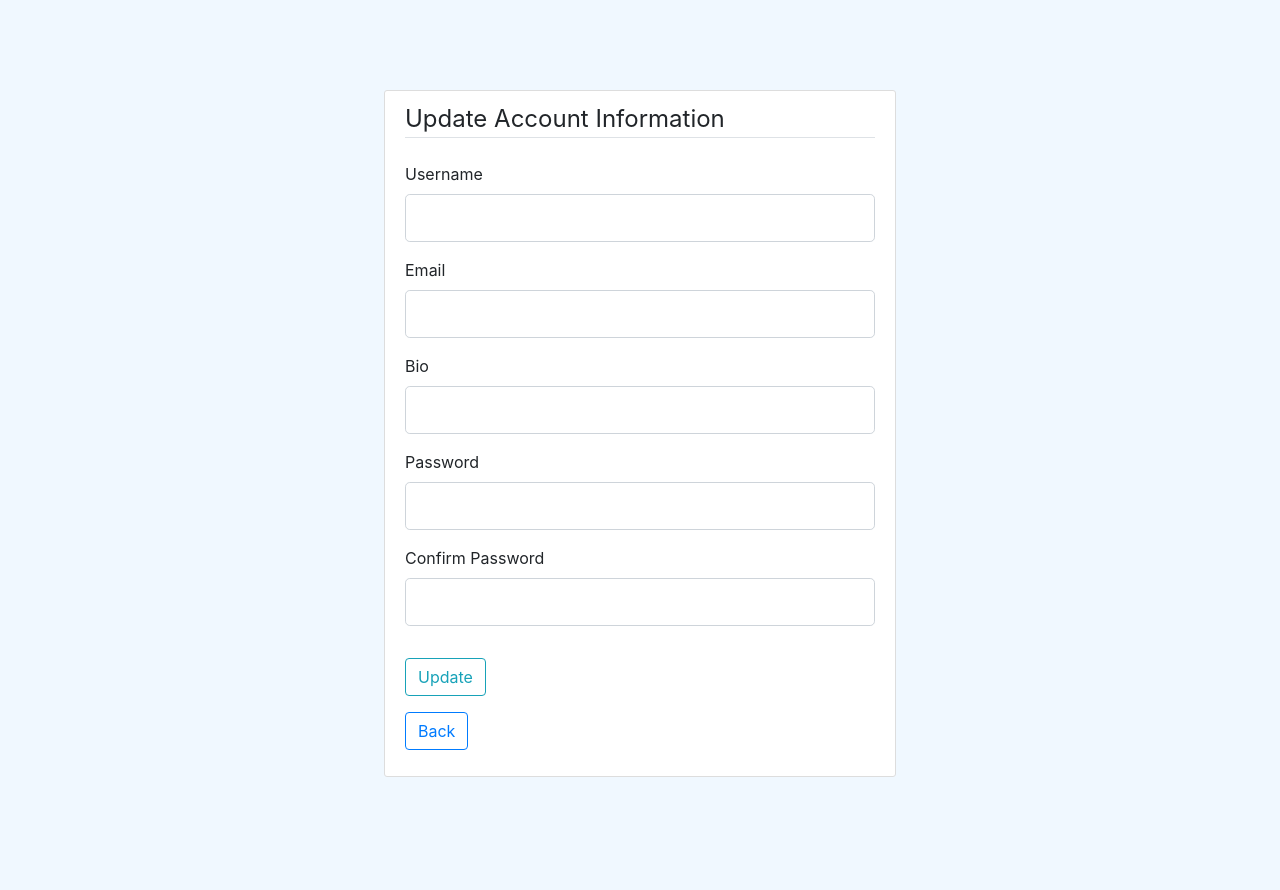
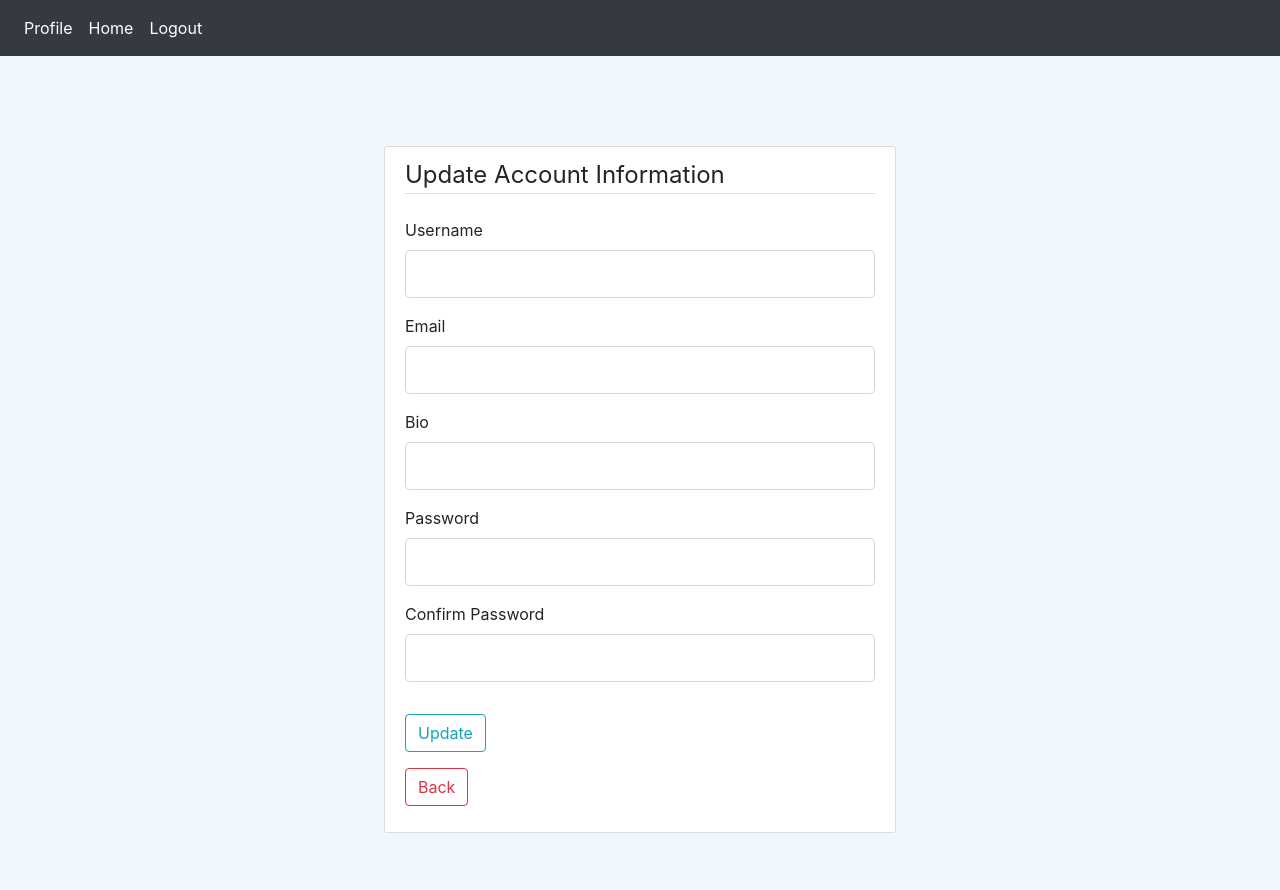
Before and after one commit to pelusodan/GroupSafe, a Flask app: template groupsafe/templates/update_profile.html in a window 1280 px wide. After the commit the page ends 833 px from the top, so only its background shows below. Run offline with Flask 2, Linux system fonts and the light colour scheme; the template is opened without the code that fills it: values that come from a table or form of the project are taken from there, others are empty; the visitor is signed in with stand-in values (Sample User, id 1); data comes from the database, SQL or seed files in the repository; some libraries are stand-ins or nearby versions.

Commit message:
update formatting, add navbars

```diff
--- a/groupsafe/templates/update_profile.html
+++ b/groupsafe/templates/update_profile.html
@@ -1,5 +1,20 @@
 {% extends 'layout.html' %}
 {% block body %}
+<nav class="navbar navbar-expand-lg bg-dark">
+    <div class="collapse navbar-collapse" id="navbarSupportedContent">
+      <ul class="navbar-nav mr-auto">
+        <li class="nav-item active">
+          <a class="nav-link" href="{{ url_for('get_user_profile', username=current_user.username) }}">Profile <span class="sr-only">(current)</span></a>
+        </li>
+        <li class="nav-item">
+          <a class="nav-link" href="{{ url_for('home') }}">Home</a>
+        </li>
+        <li class="nav-item">
+          <a class="nav-link" href="{{ url_for('logout') }}">Logout</a>
+        </li>
+      </ul>
+    </div>
+</nav>
 <div class="content-section">
     <form method="POST" action="">
         {{ form.hidden_tag() }}
@@ -75,7 +90,7 @@
             {{ form.submit(class="btn btn-outline-info") }}
         </div>
         <div>
-                <a class="btn btn-outline-primary" href="{{ url_for('get_user_profile', username=current_user.username) }}">Back</a>
+            <a class="btn btn-outline-danger" href="{{ url_for('get_user_profile', username=current_user.username) }}">Back</a>
         </div>
     </form>
 </div>
```
Also changed, not shown: groupsafe/templates/user_profile.html (+16 -0 lines). Lines whose indentation alone changed are shown as unchanged.
